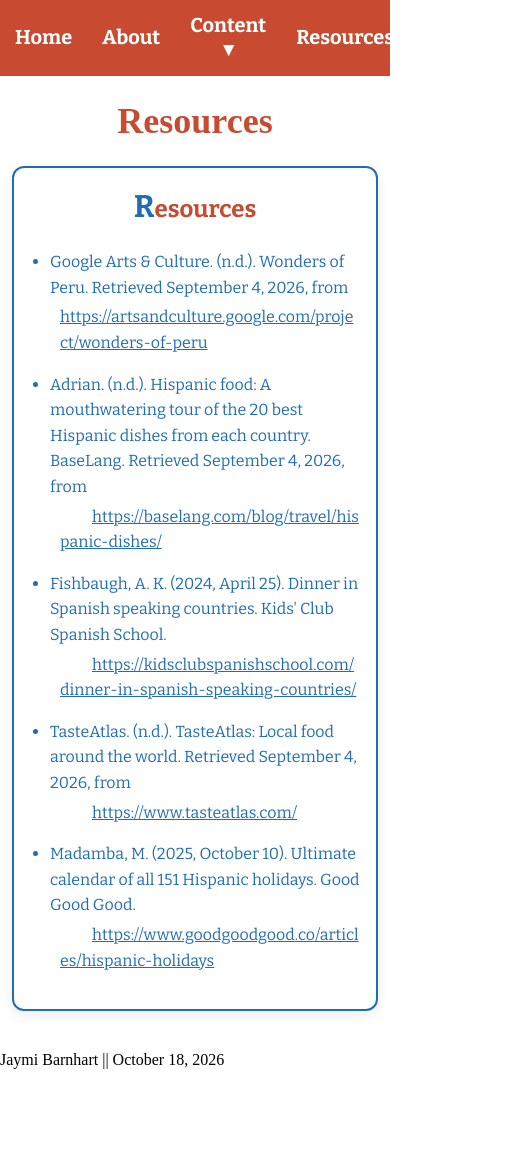
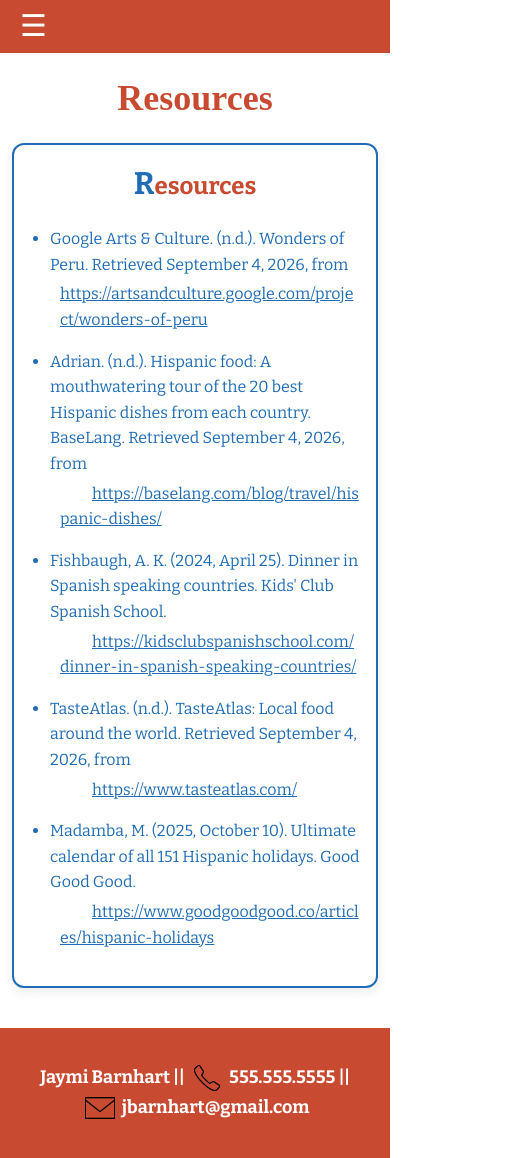
Before and after one commit to jaymibarnhart/jaymibarnhart.github.io, a plain HTML site: page webdevelopment/resources.html in a window 390 px wide. Shown: the part 111-1269 px from the top of the page, 513 px wide, since content can reach past the window. Before the commit the page ends 1196 px from the top, so only its background shows below. Drawn offline with nearby package versions, Linux system fonts and the light colour scheme; a web font is replaced by a local one.

Commit message:
Update resources.html

```diff
--- a/webdevelopment/resources.html
+++ b/webdevelopment/resources.html
@@ -2,7 +2,7 @@
 <html lang="en">
 
 <!--Name: Jaymi Barnhart
-Date: October 31st, 2026
+Date: October 18th, 2026
 Course: ISLT 7355
 Description: resources -->
 
@@ -11,24 +11,26 @@ Description: resources -->
     <meta name="viewport" content="width=device-width, initial-scale=1.0">
     <title>Resources</title>
     <link rel="stylesheet" href="resource.css">
-
+    <link rel="shortcut icon" type="images/icon.png" href="icons8-maracas-48.png" alt="Maracas Icon by Icons8">
 </head>
 
 <body>
     <header>
          <img src="logo.png" alt="Your Site Logo" class="site-logo">
+         <input type="checkbox" id="menu-toggle" class="menu-checkbox">
+    <label for="menu-toggle" class="hamburger">&#9776;</label>
 
-    <nav class="navbar">
+    <nav class="navbar mobile-menu">
+
     <ul>
       <li><a href="index.html">Home</a></li>
       <li><a href="about.html">About</a></li>
-      <!-- 2-Tier Dropdown Item -->
         <li class="dropdown">
             <a href="content.html" class="dropbtn">Content &#9662;</a>
             <ul class="dropdown-menu">
                 <li><a href="content.html#geography">Geography</a></li>
                 <li><a href="content.html#culture">Culture & Food</a></li>
-                <li><a href="content.html#holidays">Holidays</a></li>
+                <li><a href="content.html#holidays">Traditions</a></li>
             </ul>
         </li>
       <li><a href="resources.html">Resources</a></li>
@@ -81,8 +83,16 @@ Description: resources -->
 
 </main>
 
-    <footer>
-        <p> Jaymi Barnhart || October 18, 2026</p>
-    </footer>
+    <footer class="footer-container">
+    <img src="footer.png" alt="" class="footer-bg-img">
+    <div class="footer-content">
+        <p>
+            Jaymi Barnhart ||
+            <img src="phone.png" alt="Phone Icon" class="footer-icon-sm"> 555.555.5555 ||
+            <img src="email.png" alt="Email Icon" class="footer-icon-sm"> jbarnhart@gmail.com
+        </p>
+    </div>
+</footer>
+
 </body>
 </html>
```
